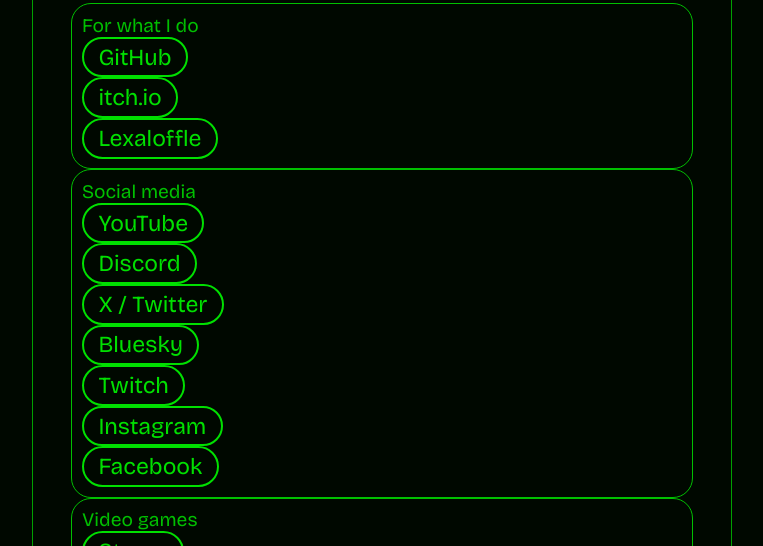
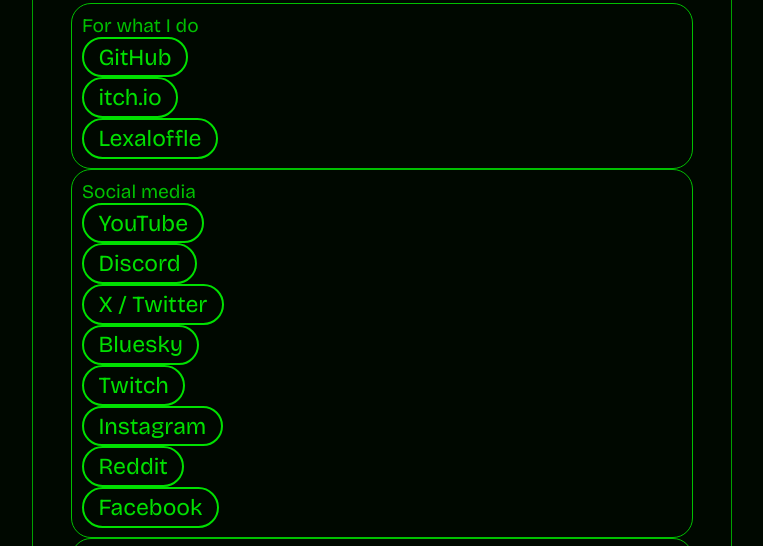
Before and after one commit to alexandre-roy64/website, a plain HTML site: page main/links/index.html in a window 1280 px wide. Shown: the part 183-729 px from the top of the page, without its empty margins (258-1021 px from the left). Drawn offline with nearby package versions, Linux system fonts and the light colour scheme; no server answers.

Commit message:
Added Reddit link

```diff
--- a/main/links/index.html
+++ b/main/links/index.html
@@ -27,6 +27,7 @@
         <a href="https://bsky.app/profile/alexandre-roy.fr" target="_blank" data-umami-event="links:bluesky"><button>Bluesky</button></a><br>
         <a href="https://www.twitch.tv/alexandreroy64" target="_blank" data-umami-event="links:twitch"><button>Twitch</button></a><br>
         <a href="https://www.instagram.com/alexandreroy64" target="_blank" data-umami-event="links:instagram"><button>Instagram</button></a><br>
+        <a href="https://www.reddit.com/user/alexandre-roy64/" target="_blank" data-umami-event="links:reddit"><button>Reddit</button></a><br>
         <a href="https://www.facebook.com/alexandreroy64" target="_blank" data-umami-event="links:facebook"><button>Facebook</button></a><br>
     </div>
     <div class="group">
```
